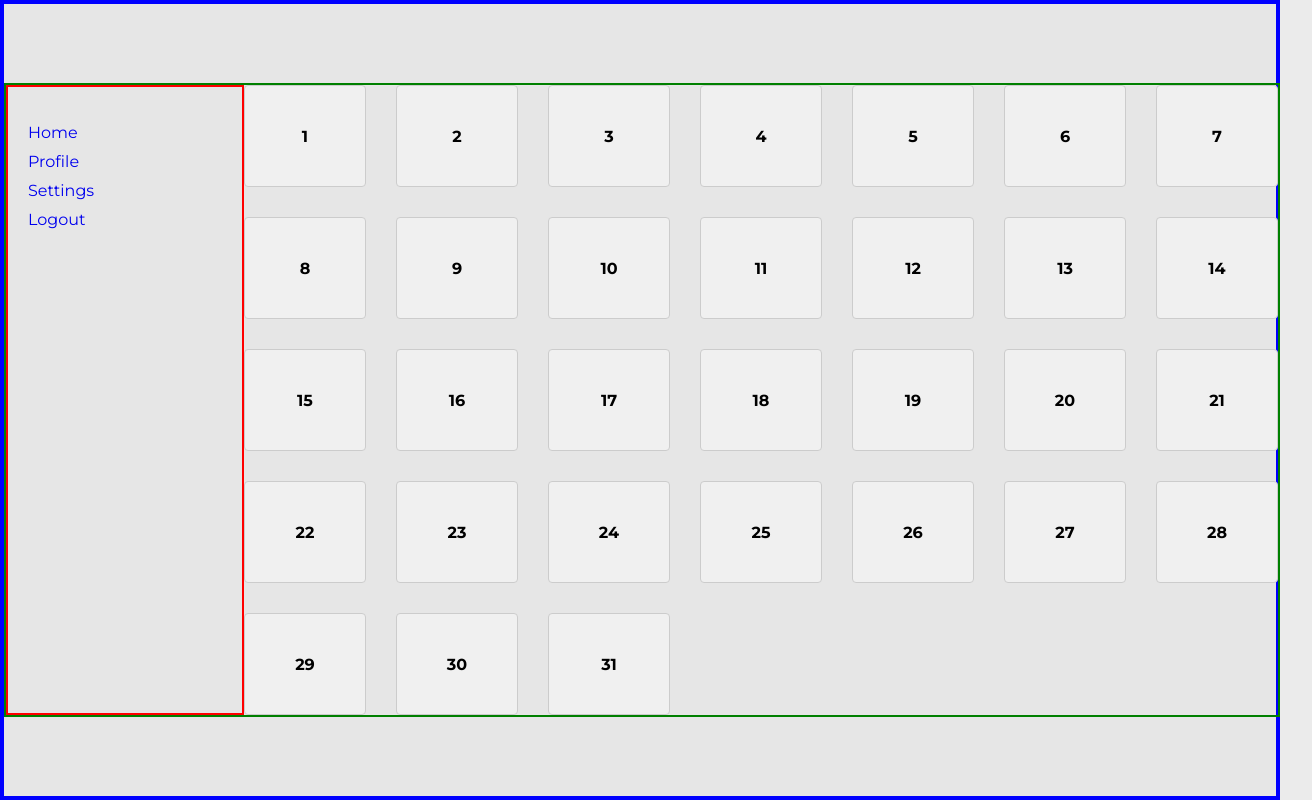
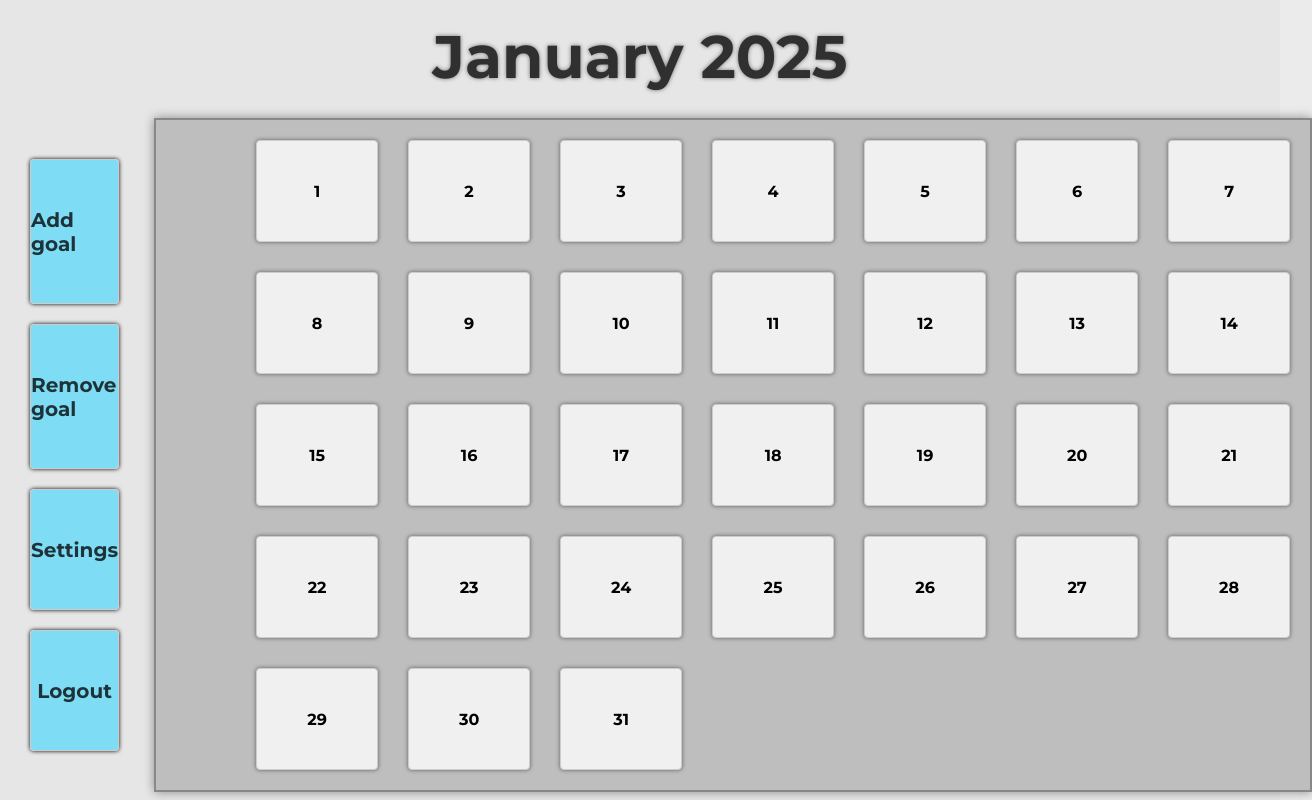
Before and after one commit to jacekrudek/daily-milestones, a React app in the folder client/: page /home in a window 1280 px wide. Shown: the whole page, 1312 px wide, since content can reach past the window. Built offline with nearby package versions, Linux system fonts and the light colour scheme.

Commit message:
goals popup & main css

```diff
--- a/client/src/components/App.js
+++ b/client/src/components/App.js
@@ -3,6 +3,7 @@ import { BrowserRouter as Router, Routes, Route } from "react-router-dom";
 import Login from "./Login";
 import Register from "./Register";
 import Home from "./Home";
+import "../styles/Base.scss";
 
 function App() {
   return (
--- a/client/src/components/Home.js
+++ b/client/src/components/Home.js
@@ -4,9 +4,23 @@ import "../styles/Home.scss";
 
 function Home() {
   const navigate = useNavigate();
+  const [selectedDay, setSelectedDay] = useState(null);
+  const [tickedItems, setTickedItems] = useState({});
 
-  const handleRegisterRedirect = () => {
-    navigate("/register");
+  const handleLogout = () => {
+    navigate("/login");
+  };
+
+  const handleSettingsRedirect = () => {
+    //navigate("/settings");
+  };
+
+  const handleRemoveGoal = () => {
+    //navigate("/settings");
+  };
+
+  const handleAddGoal = () => {
+    //navigate("/settings");
   };
 
   const generateDays = () => {
@@ -16,38 +30,131 @@ function Home() {
     const month = date.getMonth();
     const daysInMonth = new Date(currentYear, month + 1, 0).getDate();
 
-    for (let i = 1; i <= 31; i++) {
-      days.push(i);
+    for (let i = 1; i <= daysInMonth; i++) {
+      days.push({
+        day: i,
+        strings: [`10 push ups`, `Wake up at 8am`, `No phone 1hr before bed`], // Example strings
+      });
     }
     return days;
   };
 
   const days = generateDays();
 
+  const handleDayClick = (day) => {
+    setSelectedDay(day);
+  };
+
+  const handleClosePopup = () => {
+    setSelectedDay(null);
+  };
+
+  const getMonthName = (monthIndex) => {
+    const monthNames = [
+      "January",
+      "February",
+      "March",
+      "April",
+      "May",
+      "June",
+      "July",
+      "August",
+      "September",
+      "October",
+      "November",
+      "December",
+    ];
+    return monthNames[monthIndex];
+  };
+
+  const handleTickItem = (day, index) => {
+    setTickedItems((prev) => ({
+      ...prev,
+      [day.day]: {
+        ...prev[day.day],
+        [index]: !prev[day.day]?.[index],
+      },
+    }));
+  };
+
+  const getTileClass = (day) => {
+    const ticked = tickedItems[day.day] || {};
+    const totalItems = day.strings.length;
+    const tickedCount = Object.values(ticked).filter(Boolean).length;
+    const percentage = (tickedCount / totalItems) * 100;
+
+    if (percentage === 100) {
+      return "dayTile green";
+    } else if (percentage > 50) {
+      return "dayTile orange";
+    } else {
+      return "dayTile";
+    }
+  };
+
+  const currentMonth = getMonthName(new Date().getMonth());
+  const currentYear = new Date().getFullYear();
+
   return (
     <div className="homeContainer">
+      <div className="header">
+        <h1>
+          {currentMonth} {currentYear}
+        </h1>
+      </div>
+      <div className="pageCenter">
         <div className="navbar">
           <ul>
-          <li>
-            <a href="#">Home</a>
+            <li onClick={handleAddGoal}>
+              <p>Add goal</p>
             </li>
-          <li>
-            <a href="#">Profile</a>
+            <li onClick={handleRemoveGoal}>
+              <p>Remove goal</p>
             </li>
-          <li>
-            <a href="#">Settings</a>
+            <li onClick={handleSettingsRedirect}>
+              <p>Settings</p>
             </li>
-          <li>
-            <a href="#">Logout</a>
+            <li onClick={handleLogout}>
+              <p>Logout</p>
             </li>
           </ul>
         </div>
         <div className="calendar">
-        {days.map((day) => (
-          <div key={day} className="dayTile">
-            {day}
+          {days.map((dayObj) => (
+            <div
+              key={dayObj.day}
+              className={getTileClass(dayObj)}
+              onClick={() => handleDayClick(dayObj)}
+            >
+              {dayObj.day}
             </div>
           ))}
+          {selectedDay && (
+            <div className="popup">
+              <span className="close" onClick={handleClosePopup}>
+                &times;
+              </span>
+              <div className="popupContent">
+                <h2 className="popupHeader">
+                  Goals for {currentMonth} {selectedDay.day}, {currentYear}
+                </h2>
+                <ul className="goalList">
+                  {selectedDay.strings.map((str, index) => (
+                    <li key={index} className="goal">
+                      <button
+                        onClick={() => handleTickItem(selectedDay, index)}
+                        className={`tickButton`}
+                      >
+                        {tickedItems[selectedDay.day]?.[index] ? "✓" : "✗"}
+                      </button>
+                      {str}
+                    </li>
+                  ))}
+                </ul>
+              </div>
+            </div>
+          )}
+        </div>
       </div>
     </div>
   );
--- /dev/null
+++ b/client/src/styles/Base.scss
@@ -0,0 +1,17 @@
+html,
+body {
+    height: 100%;
+    width: 100%;
+    margin: 0;
+    padding: 0;
+    box-sizing: border-box;
+    background-color: rgba(230, 230, 230, 0.774);
+}
+
+#root {
+    width: 100%;
+    height: 100%;
+    display: flex;
+    align-items: center;
+    justify-content: center;
+}
--- a/client/src/styles/Home.scss
+++ b/client/src/styles/Home.scss
@@ -1,53 +1,91 @@
 // src/styles/Home.scss
-html, body {
-    margin: 0;    /* Remove default margin */
-    padding: 0;   /* Remove default padding */
-    border: 2px solid blue;
-    display: flex;
-    flex-direction: row;
-    justify-content: flex-start;
-    flex-grow: 1;
-}
-
-#root {
-    width: 100%;
-}
-
 .homeContainer {
     display: flex;
+    flex-direction: column;
+    height: 100%;
     width: 100%;
-    border: 2px solid green;
     margin: 0;
+  }
+
+  .pageCenter {
+    display: flex;
+  }
+
+  .header {
+    display: flex;
+    justify-content: center;
+    align-items: center;
+    color: rgba($color: #303030, $alpha: 1.0);
+    font-size: 30px;
+    padding: 0;
+    text-shadow: 0px 0px 4px rgba($color: #000000, $alpha: 0.5);
+  }
+
+  h1 {
+    margin: 20px;
   }
 
   .navbar {
     width: 200px; /* Set the width of the navbar */
     padding: 20px;
-    border: 2px solid red;
+    display: flex;
+    flex-direction: column;
+    justify-content: center;
   }
 
   .navbar ul {
     list-style-type: none; /* Remove default list styling */
     padding: 0;
+    width: 100%;
+    height: 100%;
+    display: flex;
+    flex-direction: column;
   }
 
   .navbar li {
+    font-weight: bold;
+    font-size: 20px;
+    background-color: #3bd8ff9a;
     margin-bottom: 10px;
+    flex-grow: 1;
+    margin: 10px;
+    display: flex;
+    justify-content: center;
+    align-items: center;
+    color: rgba(0, 0, 0, 0.767);
+    border: 1px solid #ccc;
+    border-radius: 4px;
+    box-shadow:0px 0px 4px rgba($color: #000000, $alpha: 1);
+  }
+
+  .navbar li:hover {
+    margin-bottom: 10px;
+    flex-grow: 1;
+    margin: 10px;
+    display: flex;
+    justify-content: center;
+    align-items: center;
+    background-color: #9c9c9c;
+    color: white;
+    cursor: pointer;
   }
 
   .navbar a {
     text-decoration: none;
   }
 
-  .navbar a:hover {
-    text-decoration: underline;
-  }
-
   .calendar {
     display: grid;
     grid-template-columns: repeat(7, 1fr); // 7 columns for 7 days of the week
     gap: 30px;
+    background-color: #bebebe;;
+    box-shadow: 0 0 10px rgba(0, 0, 0, 0.4);
     //width: 100%;
+    flex-grow: 1;
+    margin: 5px;
+    padding: 20px;
+    padding-left: 100px;
+    border: 2px solid #888888;
   }
 
   .dayTile {
@@ -62,6 +100,78 @@ html, body {
     font-weight: bold;
     height: 80px;
     width: 100px;
+    box-shadow:0px 0px 4px rgba($color: #000000, $alpha: 0.5);
+    cursor: pointer;
+  }
+
+  .dayTile.orange {
+    background-color: orange;
+  }
+
+  .dayTile.green {
+    background-color: green;
+  }
+
+  .popup {
+    position: fixed;
+    top: 50%;
+    left: 50%;
+    transform: translate(-50%, -50%);
+    background-color: white;
+    border: 2px solid #ccc;
+    padding: 20px;
+    z-index: 1000;
+    box-shadow: 0 0 10px rgba(0, 0, 0, 0.4);
+    max-width: 80%;
+    overflow: auto;
+    word-wrap: break-word;
+  }
+
+  .popupContent {
+    position: relative;
+  }
+
+  .popupHeader {
+    margin: 0;
+    font-size: 40px;
+  }
+
+  .goalList {
+    list-style-type: none;
+    margin: 0;
+    display: flex;
+    align-items: center;
+    justify-content: center;
+    flex-direction: column;
+    padding: 0;
+  }
+
+  .goal {
+    margin: 10px;
+    margin-top: 20px;
+    font-size: 24px;
+  }
+
+  .tickButton {
+    background-color: #1d5c1bb7;
+    border: none;
+    color: white;
+    padding: 5px 10px;
+    margin-right: 10px;
+    text-align: center;
+    text-decoration: none;
+    display: inline-block;
+    font-size: 16px;
+    cursor: pointer;
+    border-radius: 4px;
+  }
+
+  .close {
+    position: absolute;
+    top: 5px;
+    right: 10px;
+    font-size: 24px;
+    cursor: pointer;
   }
 
   .footerArea {
--- a/client/src/styles/LoginRegister.scss
+++ b/client/src/styles/LoginRegister.scss
@@ -1,16 +1,3 @@
-html,
-body {
-    height: 100%;
-    width: 100%;
-    margin: 0;
-    padding: 0;
-    box-sizing: border-box;
-    background-color: rgba(230, 230, 230, 0.774);
-    display: flex;
-    justify-content: center;
-    align-items: center;
-}
-
 .authBox {
     background-color: rgb(255, 255, 255);
     display: flex;
```
Also changed, not shown: client/src/index.js (+6 -7 lines). Lines whose indentation alone changed are shown as unchanged.
